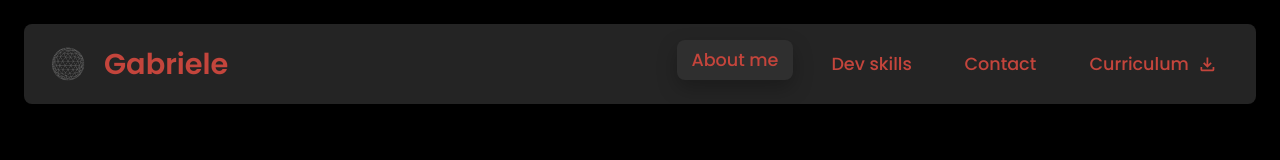
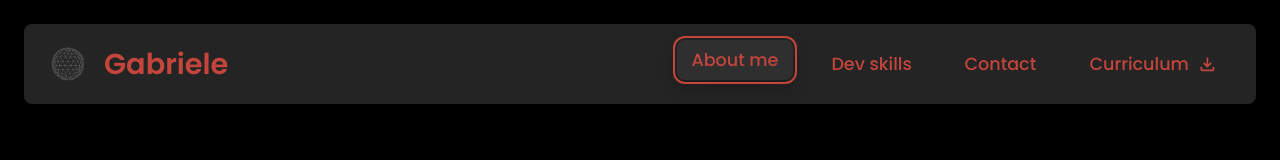
Before and after one commit to GabOnTrash/GabOnTrash.github.io, a React (Vite) app: page / in a window 1280 px wide. In both pictures the pointer is over the link "About me". Shown: the top 160 px of the page. Built offline with nearby package versions, Linux system fonts and the light colour scheme.

Commit message:
outlines

```diff
--- a/package.json
+++ b/package.json
@@ -8,7 +8,7 @@
     "dev": "vite",
     "build": "vite build",
     "predeploy": "npm run build",
-    "deploy": "gh-pages -d dist",
+    "deploy": "gh-pages -d dist -c gabrielearmenise.tech",
     "lint": "eslint .",
     "preview": "vite preview"
   },
--- a/src/App.jsx
+++ b/src/App.jsx
@@ -6,6 +6,7 @@ import Footer from './Footer/Footer.jsx'
 import Navbar from './Navbar/Navbar.jsx'
 import Hero from './Hero/Hero.jsx'
 import Skills from './Skills/Skills.jsx'
+
 function App()
 {
   return (
--- a/src/Navbar/navbar.css
+++ b/src/Navbar/navbar.css
@@ -73,6 +73,8 @@
     background-color: rgba(255, 255, 255, 0.05);
     box-shadow: 0 8px 20px rgba(0, 0, 0, 0.25);
     text-decoration: none;
+    outline: 2px solid var(--soft-red);
+    outline-offset: 2px;
 }
 .hamburger
 {
```
